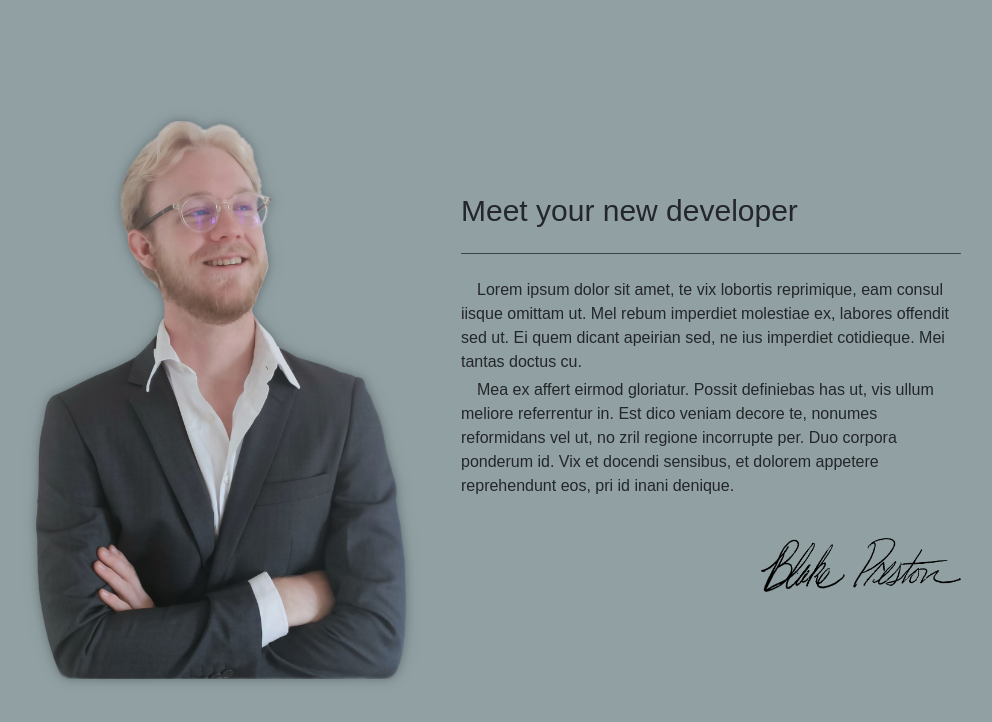
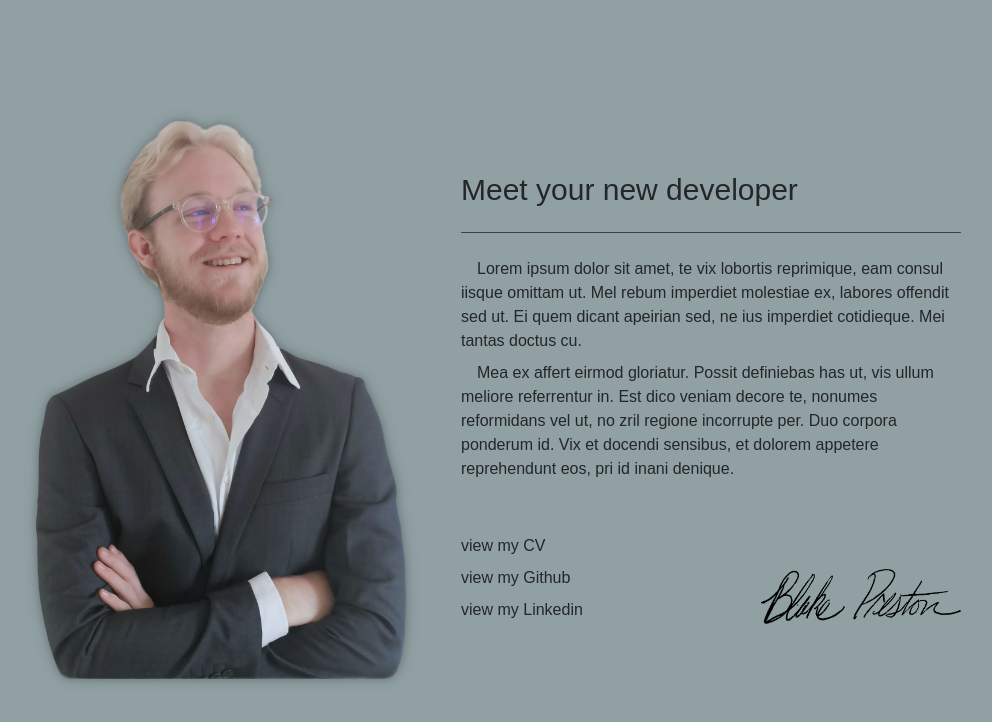
Before and after one commit to BeToast/coverLetters, a Next.js app: page / in a window 1280 px wide. Shown: the top 722 px of the page, without its empty margins (124-1116 px from the left). Built offline with nearby package versions, Linux system fonts and the light colour scheme; a web font is replaced by a local one.

Commit message:
okay now the template is done ;)

```diff
--- a/app/components/Signature/index.tsx
+++ b/app/components/Signature/index.tsx
@@ -10,7 +10,7 @@ const Signature: React.FC<{
 }) => {
   return(<>
     <Image
-      className='pt-10 pb-[15px]'
+      className='pt-10 pb-1'
       width={200}
       height={54}
       src={signature}
--- a/app/components/Text/index.tsx
+++ b/app/components/Text/index.tsx
@@ -1,10 +1,12 @@
+import './style.css'
+
 const Frame: React.FC<{
   children: React.ReactNode,
 }> = ({
   children,
 }) => {
   return(<>
-    <div className="flex flex-col space-y-1 text-large text-suit-dark font-body max-w-prose">
+    <div className="flex flex-col space-y-2 text-large text-suit-dark font-body max-w-prose">
       {children}
     </div>
   </>);
@@ -21,5 +23,21 @@ const P: React.FC<{
   </>);
 }
 
-const Text = { Frame, P }
+const Link: React.FC<{
+  children: React.ReactNode,
+  href: string,
+}> = ({
+  children,
+  href,
+}) => {
+  return(<>
+    <a href={href} target="_blank">
+      <p className="left-underline">
+        {children}
+      </p>
+    </a>
+  </>);
+}
+
+const Text = { Frame, P, Link }
 export default Text;
--- /dev/null
+++ b/app/components/Text/style.css
@@ -0,0 +1,23 @@
+.left-underline {
+  display: inline;
+  position: relative;
+  overflow: hidden;
+}
+.left-underline:after {
+  content: "";
+  position: absolute;
+  z-index: -1;
+  left: 0;
+  right: 100%;
+  bottom: -3px;
+  background: hsl(208, 8.8%, 26%);
+  height: 1px;
+  transition-property: left right;
+  transition-duration: 0.3s;
+  transition-timing-function: ease-out;
+}
+.left-underline:hover:after,
+.left-underline:focus:after,
+.left-underline:active:after {
+  right: 0;
+}
--- a/app/page.tsx
+++ b/app/page.tsx
@@ -38,7 +38,24 @@ export default function Template() {
                   </Text.P>
                 </Text.Frame>
               </div>
-              <div className='flex w-[500px] justify-end'>
+              <div className='flex w-[500px] items-center justify-between pt-12'>
+                <Text.Frame>
+                  <Text.Link
+                    href='https://drive.google.com/file/d/1XuhAnWxb-Rg4Q3mBLxxKbghDf-1J13Xr/view'
+                  >
+                    view my CV
+                  </Text.Link>
+                  <Text.Link
+                    href='https://github.com/BeToast'
+                  >
+                    view my Github
+                  </Text.Link>
+                  <Text.Link
+                    href='https://www.linkedin.com/in/blake-m-preston/'
+                  >
+                    view my Linkedin
+                  </Text.Link>
+                </Text.Frame>
                 <Signature/>
               </div>
             </div>
```
